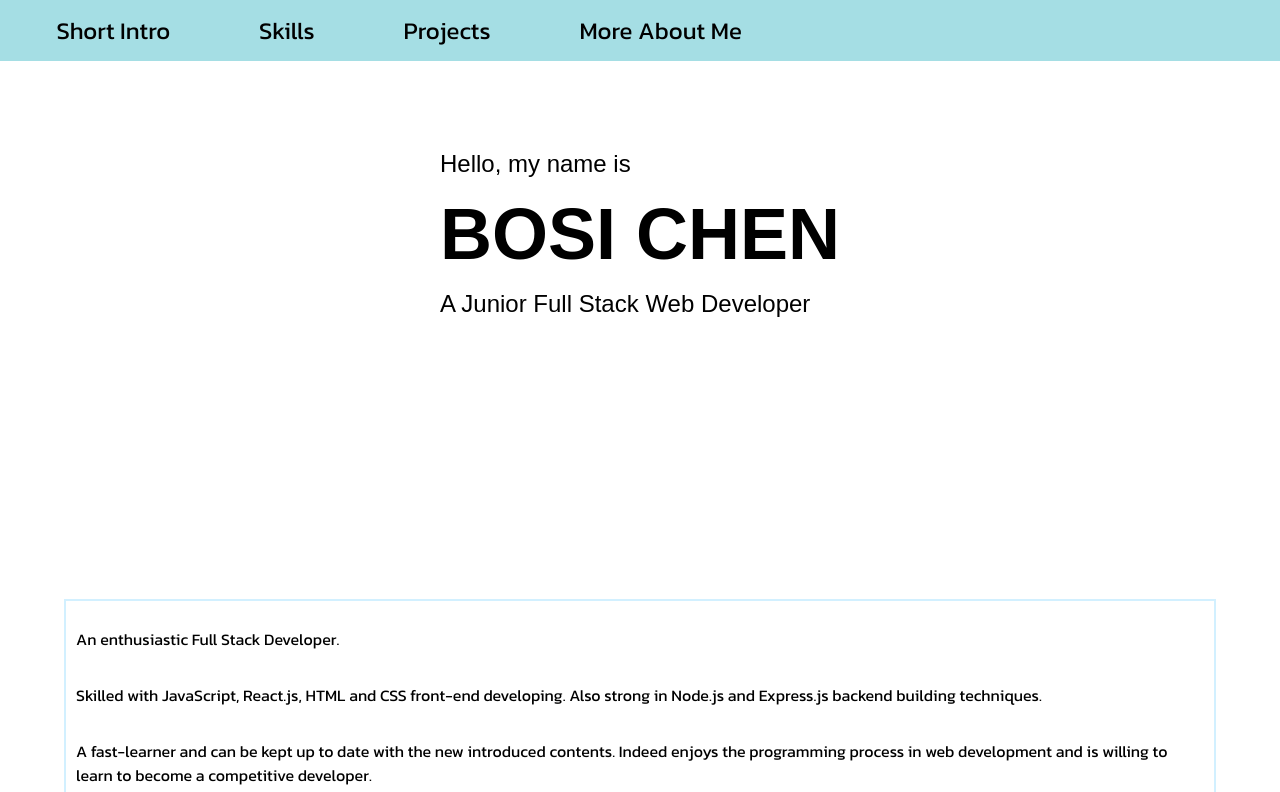
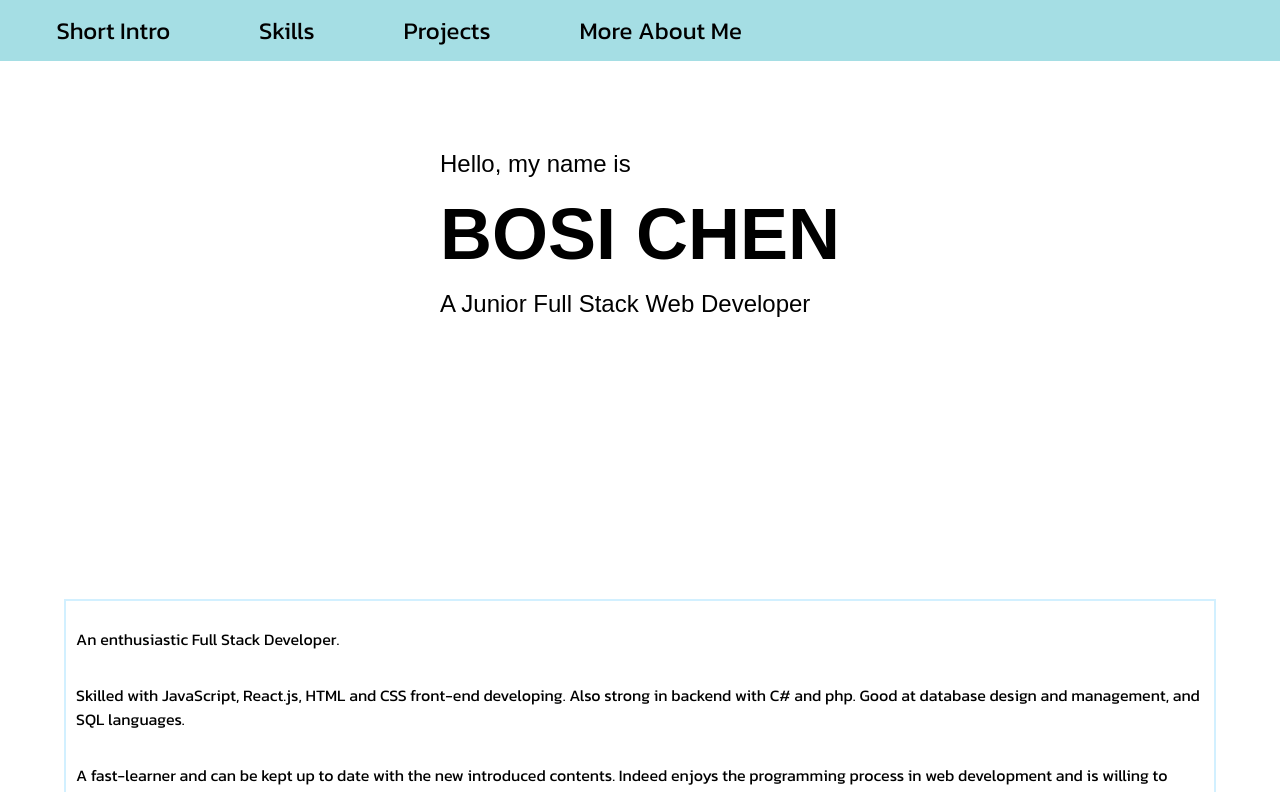
Before and after one commit to BosiC0015/portfolio, a React (Create React App) app: page / in a window 1280 px wide. Shown: the top 792 px of the page. Built offline with nearby package versions, Linux system fonts and the light colour scheme; a web font is replaced by a local one.

Commit message:
edit short intro

```diff
--- a/src/components/ShortIntro.js
+++ b/src/components/ShortIntro.js
@@ -15,7 +15,7 @@ export default function ShortIntro () {
       </div>
       <div className="intro-text" id="intro-text">
         <p className="content">An enthusiastic Full Stack Developer.</p>
-        <p className="content">Skilled with JavaScript, React.js, HTML and CSS front-end developing. Also strong in Node.js and Express.js backend building techniques.</p>
+        <p className="content">Skilled with JavaScript, React.js, HTML and CSS front-end developing. Also strong in backend with C# and php. Good at database design and management, and SQL languages.</p>
         <p className="content">A fast-learner and can be kept up to date with the new introduced contents. Indeed enjoys the programming process in web development and is willing to learn to become a competitive developer.</p>
         <p id="more"><a id="more" href="/more-about-me">more...</a></p>
       </div>
```
